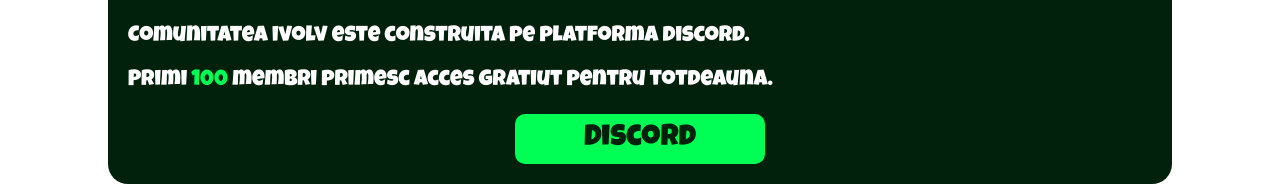
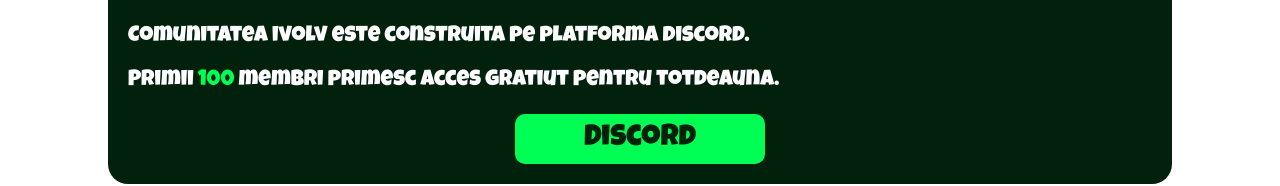
Before and after one commit to ivolvclub/ivolv, a plain HTML site: page index.html in a window 1280 px wide. Shown: the part 636-822 px from the top of the page. Drawn offline with Linux system fonts and the light colour scheme.

Commit message:
Update index.html

```diff
--- a/index.html
+++ b/index.html
@@ -23,7 +23,7 @@
 
         <div style="text-align: center;">  <p class="header">Alatura-te noua </p></div>
         <p>Comunitatea ivolv este construita pe platforma discord.</p>
-        <p>Primi <span style=" color:rgb(0, 255, 85);">100</span>  membri primesc acces gratiut pentru totdeauna.</p>
+        <p>Primii <span style=" color:rgb(0, 255, 85);">100</span>  membri primesc acces gratiut pentru totdeauna.</p>
        <a href="https://discord.gg/4ANTXqGrrJ">
         <div style="text-align: center;">  <button  id="discord_button">Discord</button></div>
     </a>
```
